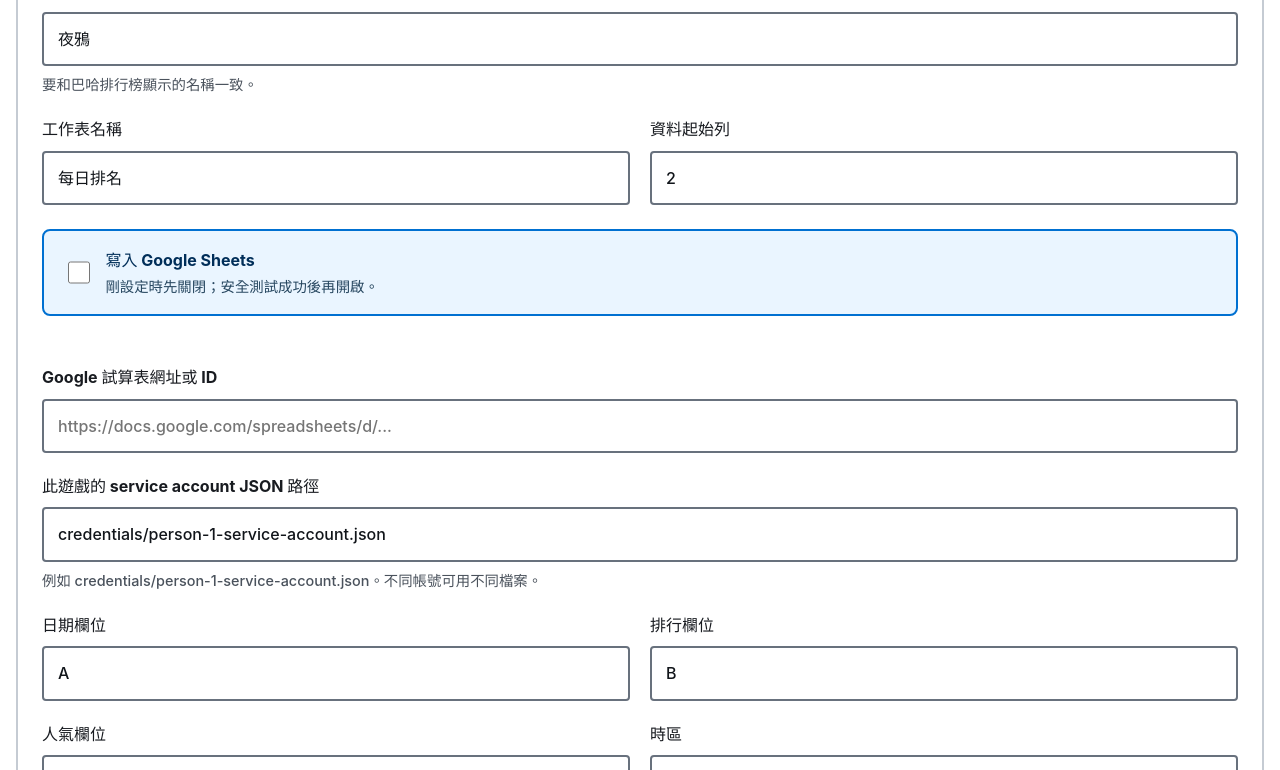
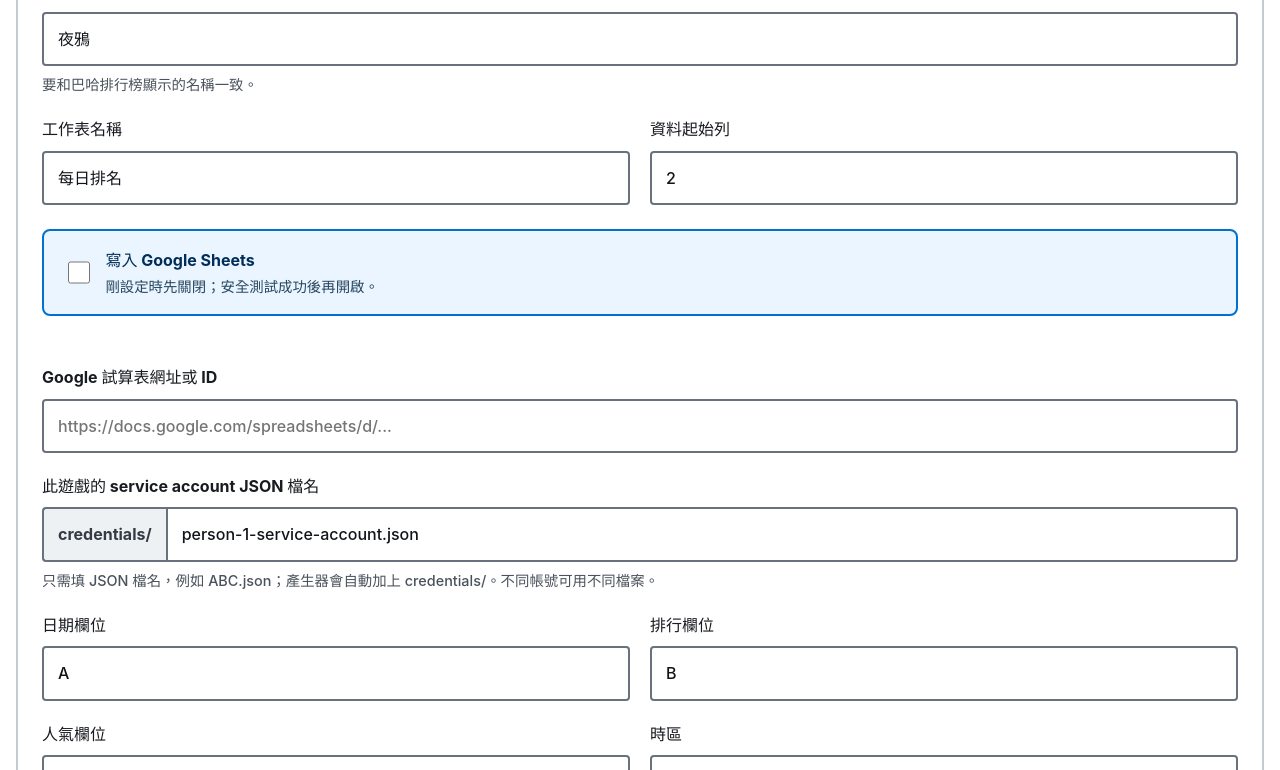
Before and after one commit to Willseed/gamer-catch-rust, an Angular app in the folder web/: page /generator in a window 1280 px wide. Shown: the part 1568-2338 px from the top of the page. Built offline with nearby package versions, Linux system fonts and the light colour scheme.

Commit message:
fix(web): 簡化 service account JSON 檔名輸入

```diff
--- a/web/src/app/core/config-model.ts
+++ b/web/src/app/core/config-model.ts
@@ -24,7 +24,7 @@ export interface GameSettings {
   gameName: string;
   writeToGoogleSheets: boolean;
   spreadsheetId: string;
-  serviceAccountKeyPath: string;
+  serviceAccountKeyFileName: string;
   worksheetName: string;
   timezone: string;
   firstDataRow: number;
@@ -68,7 +68,7 @@ export function createDefaultGame(index = 0): GameSettings {
     gameName: index === 0 ? '夜鴉' : '',
     writeToGoogleSheets: false,
     spreadsheetId: '',
-    serviceAccountKeyPath: `credentials/person-${index + 1}-service-account.json`,
+    serviceAccountKeyFileName: `person-${index + 1}-service-account.json`,
     worksheetName: '每日排名',
     timezone: 'Asia/Taipei',
     firstDataRow: 2,
@@ -196,6 +196,20 @@ function isSafeRelativePath(value: string): boolean {
   );
 }
 
+function isServiceAccountJsonFileName(value: string): boolean {
+  const fileName = value.trim();
+  return (
+    fileName === value &&
+    fileName.length > '.json'.length &&
+    !/[\\/\u0000-\u001f\u007f]/u.test(fileName) &&
+    fileName.toLocaleLowerCase('en-US').endsWith('.json')
+  );
+}
+
+function serviceAccountKeyPath(fileName: string): string {
+  return `credentials/${fileName.trim()}`;
+}
+
 function normalizeSpreadsheetId(value: string): string | null {
   const candidate = value.trim();
   if (/^[A-Za-z0-9_-]+$/u.test(candidate)) {
@@ -285,6 +299,13 @@ function addGameIssues(
     );
   }
 
+  if (!isServiceAccountJsonFileName(game.serviceAccountKeyFileName)) {
+    issues.push({
+      path: `${prefix}.serviceAccountKeyFileName`,
+      message: `遊戲「${name || index + 1}」：service account JSON 只需填檔名（例如 ABC.json），不可包含 credentials/ 或其他路徑。`,
+    });
+  }
+
   if (!game.writeToGoogleSheets) {
     return;
   }
@@ -298,12 +319,6 @@ function addGameIssues(
     issues.push({
       path: `${prefix}.worksheetName`,
       message: `遊戲「${name || index + 1}」：工作表名稱不可留白或換行。`,
-    });
-  }
-  if (!isSafeRelativePath(game.serviceAccountKeyPath)) {
-    issues.push({
-      path: `${prefix}.serviceAccountKeyPath`,
-      message: `遊戲「${name || index + 1}」：JSON 路徑請填 credentials/檔名.json，且不可使用絕對路徑或 ..。`,
     });
   }
 }
@@ -478,7 +493,7 @@ export function serializeConfig(config: GamerCatchConfig): string {
       `game_name = ${tomlString(game.gameName.trim())}`,
       `write_to_google_sheets = ${game.writeToGoogleSheets}`,
       `spreadsheet_id = ${tomlString(spreadsheet)}`,
-      `service_account_key_path = ${tomlString(game.serviceAccountKeyPath.trim())}`,
+      `service_account_key_path = ${tomlString(serviceAccountKeyPath(game.serviceAccountKeyFileName))}`,
       `worksheet_name = ${tomlString(game.worksheetName.trim())}`,
       `timezone = ${tomlString(game.timezone.trim())}`,
       `first_data_row = ${tomlUnsignedInteger(game.firstDataRow, 2)}`,
--- a/web/src/app/pages/generator/generator.html
+++ b/web/src/app/pages/generator/generator.html
@@ -8,8 +8,8 @@
         <code>config.toml</code>。所有內容只在你的瀏覽器記憶體中處理，不會傳到伺服器。
       </p>
       <div class="privacy-note" role="note">
-        <strong>安全提醒：</strong>這裡只填 JSON 的檔名與相對路徑；請勿貼上 service account 或 Gmail
-        OAuth JSON 的內容。
+        <strong>安全提醒：</strong>service account 只填 JSON 檔名，Gmail OAuth
+        才填相對路徑；請勿貼上 JSON 內容。
       </div>
     </div>
   </section>
@@ -159,11 +159,22 @@
                 />
               </label>
               <label class="span-two">
-                <span>此遊戲的 service account JSON 路徑</span>
-                <input type="text" formControlName="serviceAccountKeyPath" autocomplete="off" />
-                <small
-                  >例如 credentials/person-1-service-account.json。不同帳號可用不同檔案。</small
-                >
+                <span>此遊戲的 service account JSON 檔名</span>
+                <span class="credential-file-input">
+                  <span class="credential-path-prefix" aria-hidden="true">credentials/</span>
+                  <input
+                    type="text"
+                    formControlName="serviceAccountKeyFileName"
+                    placeholder="person-1-service-account.json"
+                    autocomplete="off"
+                    spellcheck="false"
+                    [attr.aria-describedby]="'service-account-file-help-' + index"
+                  />
+                </span>
+                <small [id]="'service-account-file-help-' + index">
+                  只需填 JSON 檔名，例如 ABC.json；產生器會自動加上
+                  credentials/。不同帳號可用不同檔案。
+                </small>
               </label>
               <label>
                 <span>日期欄位</span>
--- a/web/src/app/pages/generator/generator.scss
+++ b/web/src/app/pages/generator/generator.scss
@@ -106,6 +106,32 @@ select {
   color: #11151a;
   font: inherit;
   font-weight: 500;
+}
+
+.credential-file-input {
+  display: grid;
+  grid-template-columns: auto minmax(0, 1fr);
+}
+
+.credential-path-prefix {
+  display: flex;
+  align-items: center;
+  padding-inline: 0.875rem;
+  border: 2px solid #68717d;
+  border-right: 0;
+  border-radius: var(--radius-input) 0 0 var(--radius-input);
+  background: #eef1f4;
+  color: #343b44;
+  font-weight: 700;
+}
+
+.credential-file-input input {
+  min-width: 0;
+  border-radius: 0 var(--radius-input) var(--radius-input) 0;
+}
+
+.credential-file-input:hover .credential-path-prefix {
+  border-color: #11151a;
 }
 
 textarea {
--- a/web/src/app/pages/generator/generator.ts
+++ b/web/src/app/pages/generator/generator.ts
@@ -29,7 +29,9 @@ function createGameForm(index: number, source: GameSettings = createDefaultGame(
     }),
     writeToGoogleSheets: new FormControl(source.writeToGoogleSheets, { nonNullable: true }),
     spreadsheetId: new FormControl(source.spreadsheetId, { nonNullable: true }),
-    serviceAccountKeyPath: new FormControl(source.serviceAccountKeyPath, { nonNullable: true }),
+    serviceAccountKeyFileName: new FormControl(source.serviceAccountKeyFileName, {
+      nonNullable: true,
+    }),
     worksheetName: new FormControl(source.worksheetName, { nonNullable: true }),
     timezone: new FormControl(source.timezone, { nonNullable: true }),
     firstDataRow: new FormControl(source.firstDataRow, {
@@ -105,7 +107,7 @@ export class GeneratorPage {
     source.gameName = `${source.gameName}（副本）`;
     source.writeToGoogleSheets = false;
     source.spreadsheetId = '';
-    source.serviceAccountKeyPath = `credentials/person-${this.games.length + 1}-service-account.json`;
+    source.serviceAccountKeyFileName = `person-${this.games.length + 1}-service-account.json`;
     this.games.push(createGameForm(this.games.length, source));
     this.refreshOutput();
   }
@@ -179,7 +181,7 @@ export class GeneratorPage {
       gameName: raw.gameName,
       writeToGoogleSheets: raw.writeToGoogleSheets,
       spreadsheetId: raw.spreadsheetId,
-      serviceAccountKeyPath: raw.serviceAccountKeyPath,
+      serviceAccountKeyFileName: raw.serviceAccountKeyFileName,
       worksheetName: raw.worksheetName,
       timezone: raw.timezone,
       firstDataRow: raw.firstDataRow,
--- a/web/src/app/pages/guide/guide.html
+++ b/web/src/app/pages/guide/guide.html
@@ -816,7 +816,8 @@ notification_recipients = ["person-2&#64;example.com"]</code></pre>
             排行榜，再設定掃描頁數與是否顯示瀏覽器。
           </li>
           <li>
-            按「新增遊戲」，逐一填遊戲名稱、試算表網址、分頁、JSON 相對路徑、日期列與輸出欄位。
+            按「新增遊戲」，逐一填遊戲名稱、試算表網址、分頁、service account JSON
+            檔名、日期列與輸出欄位。
           </li>
           <li>若要通知，再開啟 Gmail，填寄件地址、收件地址與 OAuth JSON 相對路徑。</li>
           <li>先讓所有遊戲保持「不寫入 Google Sheets」，再下載 <code>config.toml</code>。</li>
@@ -827,8 +828,10 @@ notification_recipients = ["person-2&#64;example.com"]</code></pre>
         </ol>
         <div class="callout callout--danger" role="alert">
           <strong>產生器永遠不需要讀取 JSON 內容</strong>
-          只填像 <code>credentials/person-1-service-account.json</code>
-          這種路徑文字。不要拖曳、貼上或上傳 JSON、private_key、client_secret 或 refresh token。
+          service account 欄位只填像
+          <code>person-1-service-account.json</code> 這種檔名，產生器會自動加上
+          <code>credentials/</code>。不要拖曳、貼上或上傳 JSON、private_key、client_secret 或
+          refresh token。
         </div>
         <div class="callout callout--info" role="note">
           <strong>多人帳號不是多人登入網站</strong>
@@ -895,7 +898,10 @@ notification_recipients = ["person-2&#64;example.com"]</code></pre>
               </tr>
               <tr>
                 <th scope="row">service_account_key_path</th>
-                <td>只填本機相對路徑，不貼 JSON 內容。</td>
+                <td>
+                  產生器只需填 JSON 檔名，輸出的 TOML 會自動加上
+                  <code>credentials/</code>；不要貼 JSON 內容。
+                </td>
               </tr>
               <tr>
                 <th scope="row">worksheet_name</th>
```
Also changed, not shown: 2 other files (tests, documents, lock files or other folders).
